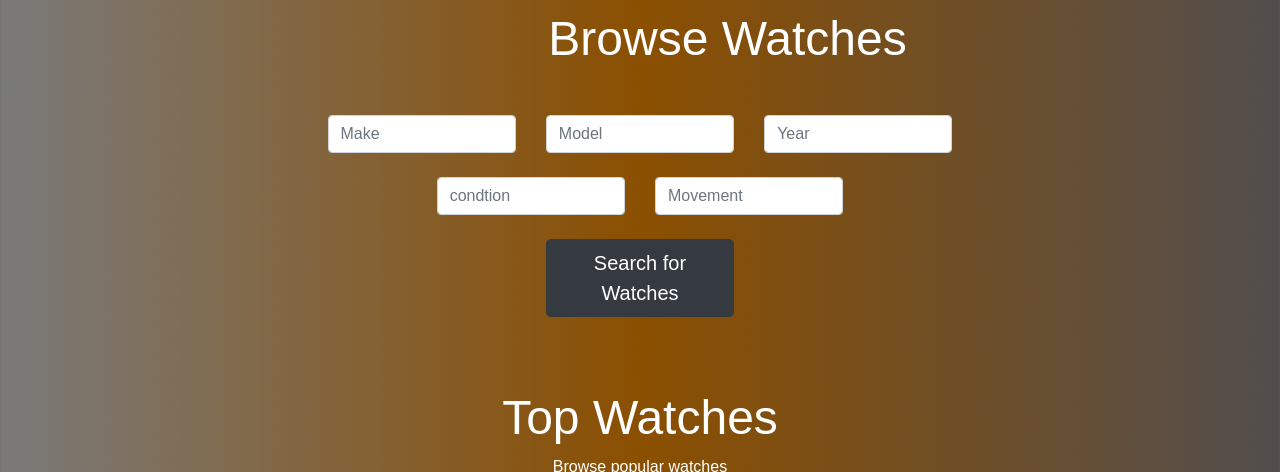
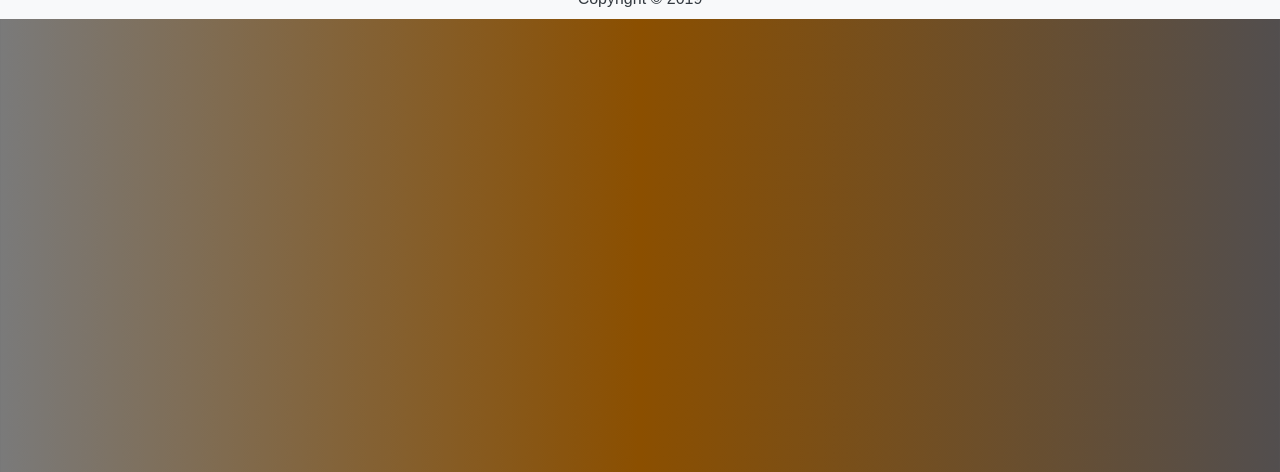
Before and after one commit to sstoor/RWD-39, a Flask app: page / in a window 1280 px wide. Shown: the part 1275-1747 px from the top of the page. Run offline with Flask 2, Linux system fonts and the light colour scheme; parts of the project's set-up code (start-up, migrations or seed data) failed here and were passed over; some libraries are stand-ins or nearby versions.

Commit message:
quick fix
resolved conflicts in homepage & itemdetails

```diff
--- a/auction/templates/homepage.html
+++ b/auction/templates/homepage.html
@@ -151,124 +151,4 @@
 
   </div>
 
-
-<<<<<<< Updated upstream
-</div>
-</div>
-=======
-<<<<<<< HEAD
-</div>
-</div>
-=======
-      </head>
-      <div class="container-fluid">
-        <div class="row">
-          <div class="col-md-4 col-lg-5">
-            <p></p>
-          </div>
-            <div class="col-md-6 col-12"><p><font size="7" color="White">Browse Watches</font></p></div>
-          </div>
-        </div>
-
-        <div class="row">
-
-          <div class= "col-1"> <br> </div>
-
-        </div>
-
-
-        </div>
-
-        <div class="row">
-
-            <div class="col-lg-3">
-
-            </div>
-              <div class="col-md-4 col-lg-2">
-                  <input class="form-control" id="ex1" type="text" placeholder="Make">
-              </div>
-              <div class="col-md-4 col-lg-2">
-                <input class="form-control" id="ex1" type="text" placeholder="Model">
-            </div>
-            <div class="col-md-4 col-lg-2">
-              <input class="form-control" id="ex1" type="text" placeholder="Year">
-          </div>
-        </div>
-
-        <div class="row">
-
-          <div class= "col-1"> <br> </div>
-
-        </div>
-
-        <div class ="row">
-          <div class= "col-lg-4">  </div>
-
-          <div class="col-md-4 col-lg-2">
-            <input class="form-control" id="ex1" type="text" placeholder="condtion">
-         </div>
-          <div class="col-md-4 col-lg-2">
-            <input class="form-control" id="ex1" type="text" placeholder="Movement">
-          </div>
-        </div>
-
-
-        <div class="row">
-
-          <div class= "col-1"> <br> </div>
-
-        </div>
-
-        <div class ="row">
-          <div class= "col-lg-5">  </div>
-
-          <div class="col-md-4 col-lg-2">
-            <a href="itemdetails.html" class="btn btn-dark btn-lg" role="button" >Search for Watches</a>
-         </div>
-
-        </div>
-
-
-        <br><br><br>
-
-            <div style="text-align:center">
-              <h2><font size="7" color="White">Top Watches</font></h2>
-              <p><font size="3" color="White">Browse popular watches</font></p>
-            </div>
-
-            <!-- The four columns -->
-            <div class="row">
-
-
-                <div class="col-lg-2 col-5">
-                  <img src="img/images1/rolex3.jpg" class="img-fluid" alt="Responsive image" style="width: 280px; padding: 20px;">
-
-                </div>
-                <div class="col-lg-2 col-5">
-                  <img src="img/images1/rolex2.jpg" class="img-fluid" alt="Responsive image" style="width: 280px; padding: 20px;">
-
-                </div>
-                <div class="col-lg-2 col-5">
-                  <img src="img/images1/rolex4.jpg" class="img-fluid" alt="Responsive image" style="width: 280px; padding: 20px;">
-
-                </div>
-                <div class="col-lg-2 col-5">
-                  <img src="img/images1/rolex1.jpg" class="img-fluid" alt="Responsive image" style="width: 280px; padding: 20px;">
-
-                </div>
-                <div class="col-lg-2 col-5">
-                  <img src="img/images1/plus-circle1.png" class="img-fluid" alt="Responsive image" style="width: 280px; padding: 20px;">
-
-                </div>
-
-
-              </div>
-          </div>
-
-
-</body>
-</html>
->>>>>>> parent of 555502c... Route and error handling
->>>>>>> Stashed changes
-
 {% endblock %}
```
Also changed, not shown: auction/templates/itemdetails.html (+0 -9 lines).
